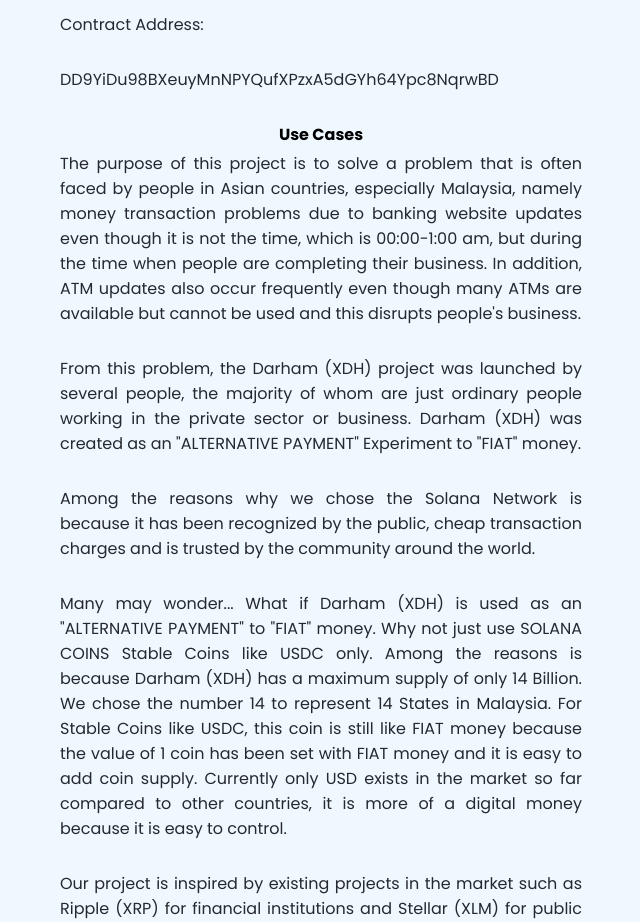
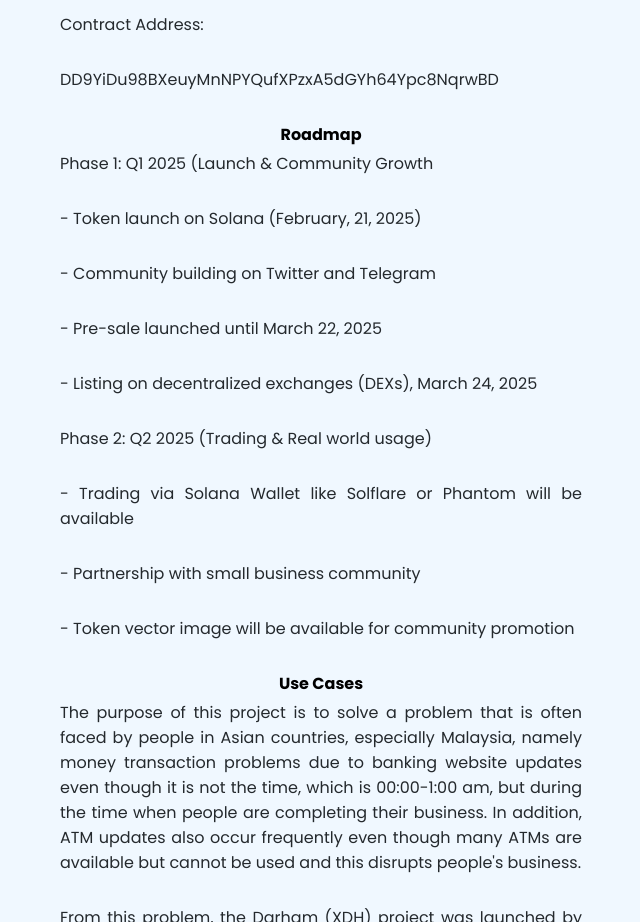
Before and after one commit to Revolution2032/chimeraprojects, a plain HTML site: page darhamwp.html in a window 1280 px wide. Shown: the part 820-1742 px from the top of the page, without its empty margins (319-959 px from the left). Drawn offline with Linux system fonts and the light colour scheme; files whose address does not match are found by name.

Commit message:
darhamwp.html

```diff
--- a/darhamwp.html
+++ b/darhamwp.html
@@ -319,6 +319,21 @@
 	  <p>Contract Address:</p>
 	  <p>DD9YiDu98BXeuyMnNPYQufXPzxA5dGYh64Ypc8NqrwBD</p>
 
+         <h4>Roadmap</h4>
+
+	  <p>Phase 1: Q1 2025 (Launch & Community Growth</p>
+
+          <p>- Token launch on Solana (February, 21, 2025)</p>
+	  <p>- Community building on Twitter and Telegram</p>
+	  <P>- Pre-sale launched until March 22, 2025</p>
+	  <p>- Listing on decentralized exchanges (DEXs), March 24, 2025</p>
+
+	  <p>Phase 2: Q2 2025 (Trading & Real world usage)</p>
+
+	  <p>- Trading via Solana Wallet like Solflare or Phantom will be available</p>
+	  <p>- Partnership with small business community</p>
+	  <p>- Token vector image will be available for community promotion</p>
+
 	  <h4>Use Cases</h4>
 
       <p>The purpose of this project is to solve a problem that is often faced by people in Asian countries, especially Malaysia, namely money transaction problems due to banking website updates even though it is not the time, which is 00:00-1:00 am, but during the time when people are completing their business. In addition, ATM updates also occur frequently even though many ATMs are available but cannot be used and this disrupts people's business.</p>
```
